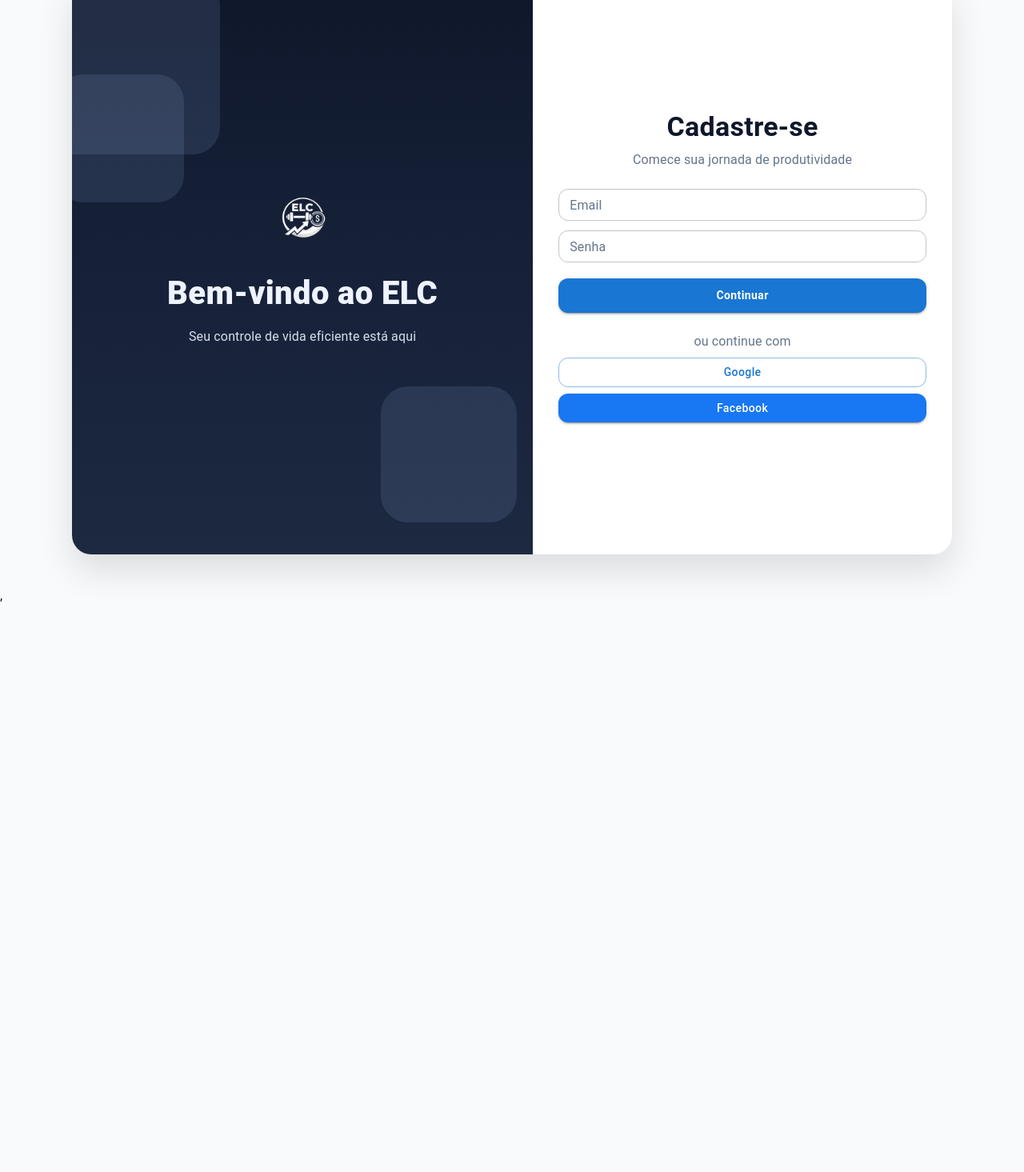
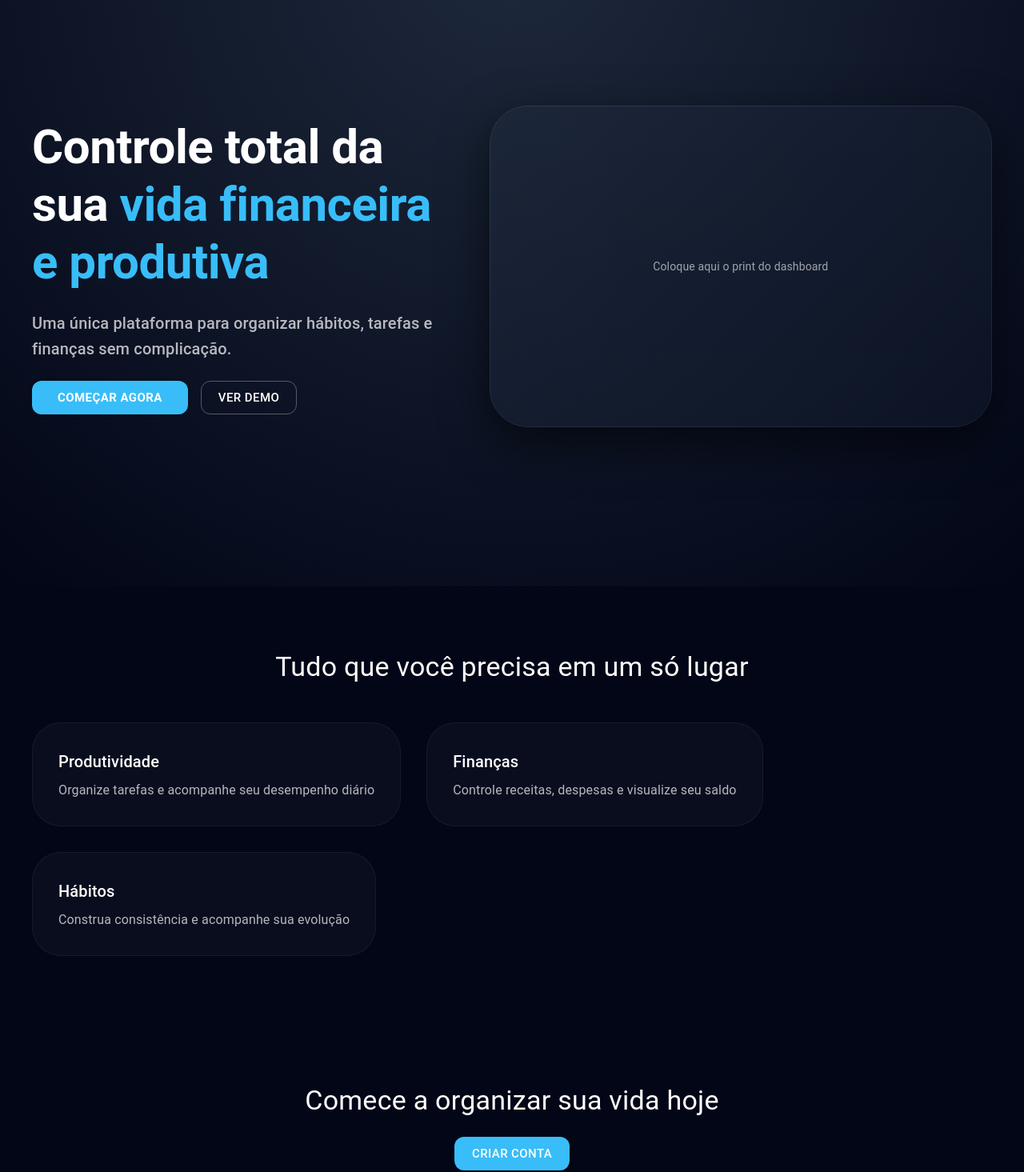
Before and after one commit to jerfersonfs/efc-app, a React (Vite) app: page / in a window 1280 px wide. Before the commit this address led to /login. Shown: the part 67-1532 px from the top of the page at 80% size. Before the commit the page ends 824 px from the top, so only its background shows below. Built offline with nearby package versions, Linux system fonts and the light colour scheme.

Commit message:
feat: Created landing page

```diff
--- a/src/App.jsx
+++ b/src/App.jsx
@@ -1,16 +1,33 @@
+import LandingPage from './landing/LandingPage'
 import Login from './pages/Login/Login'
 import { Routes, Route, Navigate } from 'react-router-dom'
 import { ROUTES} from './routes/routes'
 import './App.css'
 import AppLayout from './layouts/AppLayout'
 import { ROUTE_COMPONENTS } from './routes/routeConfig'
+import ProtectedRoute from './components/ProtectedRoute/ProtectedRoute'
+import PublicRoute from './components/PublicRoute/PublicRoute'
 
 export default function App() {
   return (
       <Routes>
-        <Route path={ROUTES.LOGIN} element={<Login/>}/>
+        <Route path="/" element={
+          <PublicRoute>
+           <LandingPage/>
+          </PublicRoute>
+          }/>
 
-        <Route element={<AppLayout/>}>
+        <Route path={ROUTES.LOGIN} element={
+          <PublicRoute>
+            <Login/>
+          </PublicRoute>
+          }/>
+
+        <Route element={
+          <ProtectedRoute>
+            <AppLayout/>
+          </ProtectedRoute>
+        }>
           {ROUTE_COMPONENTS.map((route) => (
             <Route
               key={route.path}
@@ -20,7 +37,7 @@ export default function App() {
           ))}
         </Route>
 
-        <Route path="*" element={<Navigate to={ROUTES.LOGIN} replace />} />
+        <Route path="*" element={<Navigate to="/" replace />} />
       </Routes>
   )
 }
--- /dev/null
+++ b/src/components/ProtectedRoute/ProtectedRoute.jsx
@@ -0,0 +1,11 @@
+import { Navigate } from "react-router-dom";
+
+export default function ProtectedRoute({ children }) {
+  const isAuthenticated = false; // depois você liga isso ao seu auth real
+
+  if (!isAuthenticated) {
+    return <Navigate to="/login" replace />;
+  }
+
+  return children;
+}
--- /dev/null
+++ b/src/components/PublicRoute/PublicRoute.jsx
@@ -0,0 +1,12 @@
+import { Navigate } from "react-router-dom";
+import { ROUTES } from "../../routes/routes";
+
+export default function PublicRoute({ children }) {
+  const isAuthenticated = false;
+
+  if (isAuthenticated) {
+    return <Navigate to={ROUTES.DASHBOARD} replace />;
+  }
+
+  return children;
+}
--- /dev/null
+++ b/src/landing/LandingPage.jsx
@@ -0,0 +1,13 @@
+import Hero from "./components/Hero";
+import Features from "./components/Features";
+import CTA from "./components/CTA";
+
+export default function LandingPage() {
+  return (
+    <>
+      <Hero />
+      <Features />
+      <CTA />
+    </>
+  );
+}
--- /dev/null
+++ b/src/landing/components/CTA.jsx
@@ -0,0 +1,33 @@
+import { Box, Typography, Button, Stack } from "@mui/material";
+import { useNavigate } from "react-router-dom";
+import { ROUTES } from "../../routes/routes";
+
+export default function CTA() {
+  const navigate = useNavigate();
+
+  return (
+    <Box
+      sx={{
+        py: 10,
+        textAlign: "center",
+        background: "#020617",
+        color: "white",
+      }}
+    >
+      <Stack spacing={3} alignItems="center">
+        <Typography variant="h4">
+          Comece a organizar sua vida hoje
+        </Typography>
+
+        <Button
+          variant="contained"
+          size="large"
+          sx={{ background: "#38bdf8" }}
+          onClick={() => navigate(ROUTES.LOGIN)}
+        >
+          Criar conta
+        </Button>
+      </Stack>
+    </Box>
+  );
+}
--- /dev/null
+++ b/src/landing/components/Features.jsx
@@ -0,0 +1,50 @@
+import { Box, Typography, Grid } from "@mui/material";
+
+const features = [
+  {
+    title: "Produtividade",
+    desc: "Organize tarefas e acompanhe seu desempenho diário",
+  },
+  {
+    title: "Finanças",
+    desc: "Controle receitas, despesas e visualize seu saldo",
+  },
+  {
+    title: "Hábitos",
+    desc: "Construa consistência e acompanhe sua evolução",
+  },
+];
+
+export default function Features() {
+  return (
+    <Box sx={{ py: 10, px: 4, background: "#020617", color: "white" }}>
+      <Box sx={{ maxWidth: 1200, mx: "auto" }}>
+        <Typography variant="h4" mb={6} textAlign="center">
+          Tudo que você precisa em um só lugar
+        </Typography>
+
+        <Grid container spacing={4}>
+          {features.map((item, i) => (
+            <Grid item xs={12} md={4} key={i}>
+              <Box
+                sx={{
+                  p: 4,
+                  borderRadius: 3,
+                  background: "rgba(255,255,255,0.03)",
+                  border: "1px solid rgba(255,255,255,0.05)",
+                }}
+              >
+                <Typography variant="h6" mb={1}>
+                  {item.title}
+                </Typography>
+                <Typography sx={{ opacity: 0.7 }}>
+                  {item.desc}
+                </Typography>
+              </Box>
+            </Grid>
+          ))}
+        </Grid>
+      </Box>
+    </Box>
+  );
+}
--- /dev/null
+++ b/src/landing/components/Hero.jsx
@@ -0,0 +1,101 @@
+import { Box, Typography, Button, Stack } from "@mui/material";
+import { useNavigate } from "react-router-dom";
+import { ROUTES } from "../../routes/routes";
+
+export default function Hero() {
+  const navigate = useNavigate();
+
+  return (
+    <Box
+      sx={{
+        minHeight: "100vh",
+        display: "flex",
+        alignItems: "center",
+        justifyContent: "center",
+        px: 4,
+        background:
+          "radial-gradient(circle at top, #1e293b, #020617)",
+        color: "white",
+      }}
+    >
+      <Box
+        sx={{
+          maxWidth: "1200px",
+          width: "100%",
+          display: "grid",
+          gridTemplateColumns: { xs: "1fr", md: "1fr 1.2fr" },
+          gap: 6,
+          alignItems: "center",
+        }}
+      >
+        {/* TEXTO */}
+        <Stack spacing={3}>
+          <Typography
+            variant="h2"
+            fontWeight="bold"
+            sx={{ lineHeight: 1.2 }}
+          >
+            Controle total da sua{" "}
+            <span style={{ color: "#38bdf8" }}>vida financeira e produtiva</span>
+          </Typography>
+
+          <Typography variant="h6" sx={{ opacity: 0.7 }}>
+            Uma única plataforma para organizar hábitos, tarefas e finanças
+            sem complicação.
+          </Typography>
+
+          <Stack direction="row" spacing={2}>
+            <Button
+              variant="contained"
+              size="large"
+              sx={{
+                background: "#38bdf8",
+                fontWeight: "bold",
+                px: 4,
+              }}
+              onClick={() => navigate(ROUTES.LOGIN)}
+            >
+              Começar agora
+            </Button>
+
+            <Button
+              variant="outlined"
+              size="large"
+              sx={{
+                color: "white",
+                borderColor: "rgba(255,255,255,0.3)",
+              }}
+            >
+              Ver demo
+            </Button>
+          </Stack>
+        </Stack>
+
+        {/* PREVIEW */}
+        <Box
+          sx={{
+            borderRadius: 4,
+            overflow: "hidden",
+            boxShadow: "0 20px 60px rgba(0,0,0,0.6)",
+            border: "1px solid rgba(255,255,255,0.1)",
+          }}
+        >
+          <Box
+            sx={{
+              height: 400,
+              background:
+                "linear-gradient(135deg, #1e293b, #0f172a)",
+              display: "flex",
+              alignItems: "center",
+              justifyContent: "center",
+              fontSize: 14,
+              opacity: 0.6,
+            }}
+          >
+            Coloque aqui o print do dashboard
+          </Box>
+        </Box>
+      </Box>
+    </Box>
+  );
+}
--- a/src/routes/routes.js
+++ b/src/routes/routes.js
@@ -1,4 +1,5 @@
 export const ROUTES = {
+  LANDING: '/',
   LOGIN: '/login',
   DASHBOARD: '/dashboard',
   ACTIVITIES: '/activities',
```
Also changed, not shown: src/landing/components/Preview.jsx (added), src/landing/components/Problem.jsx (added).
